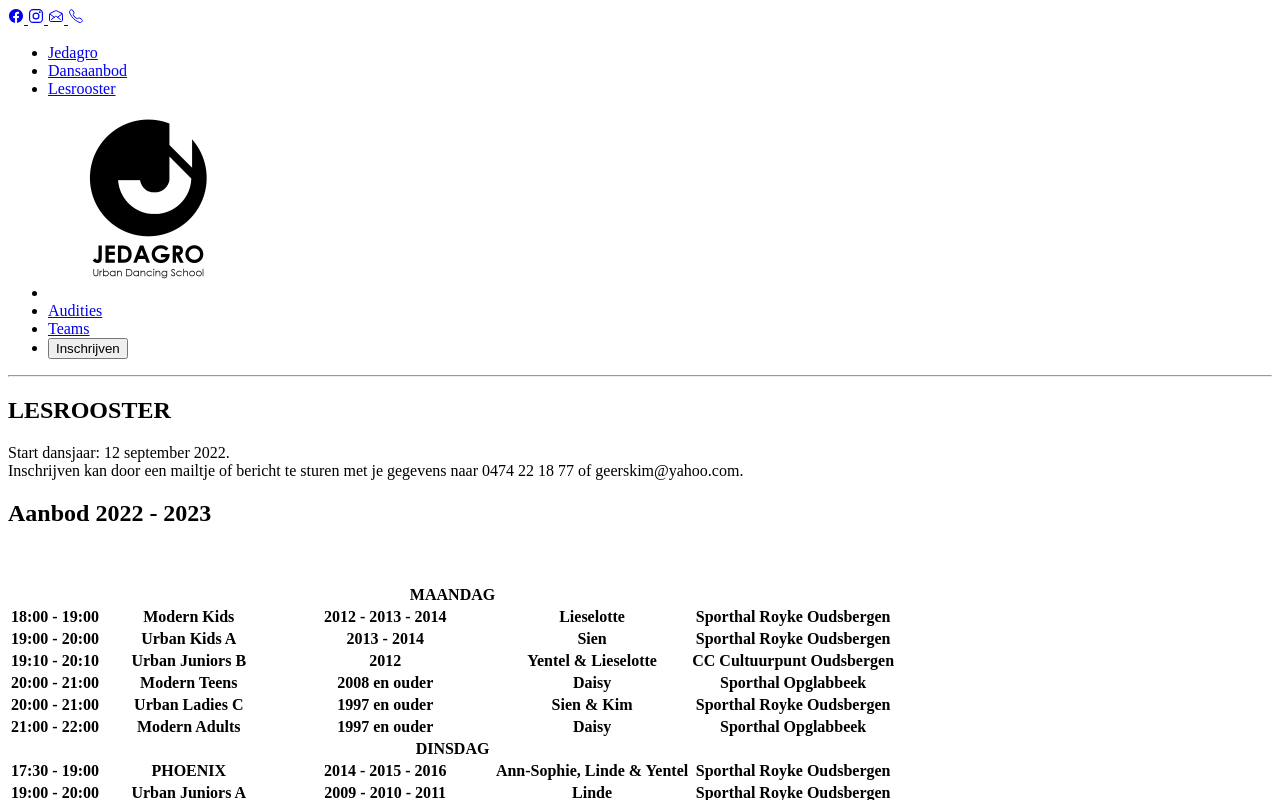
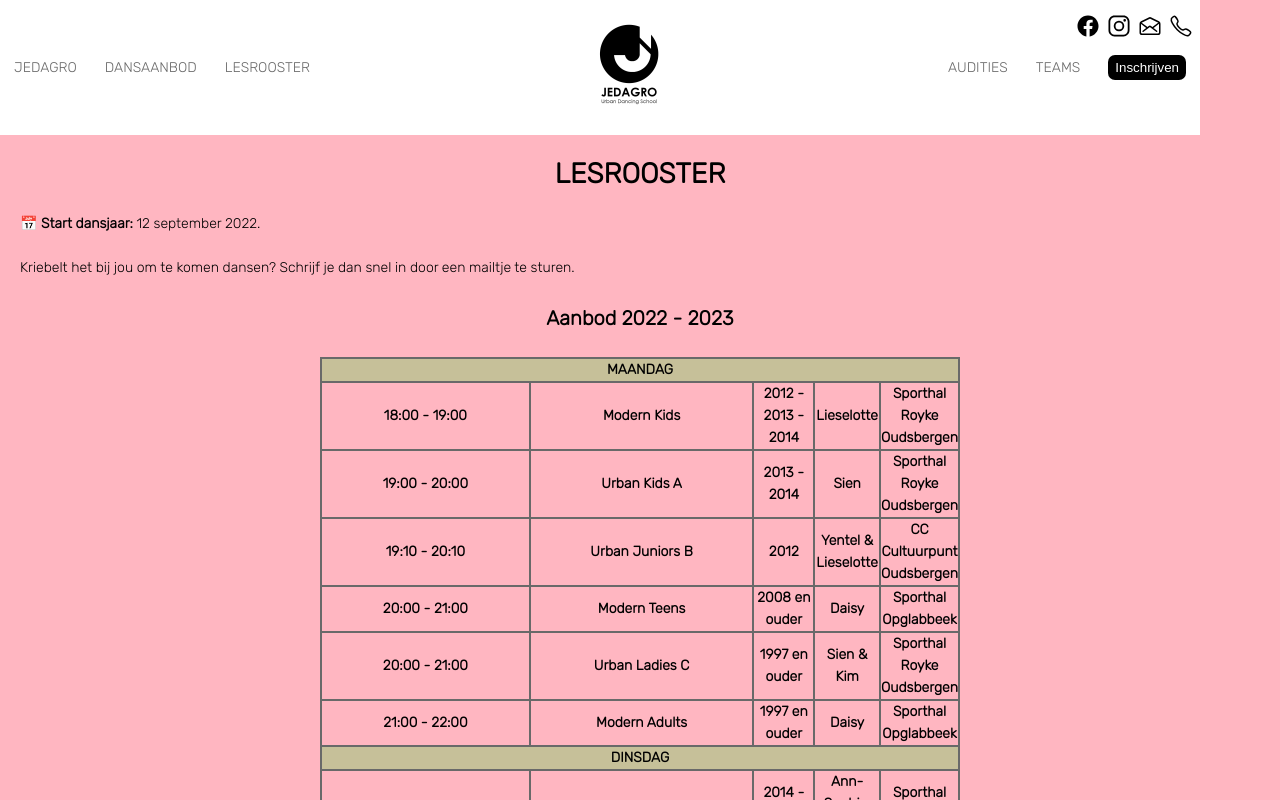
Before and after one commit to itfactory-tm/2022_2023_1wt_portfolio-r0374644, a website: page 3-Lesrooster.html in a window 1280 px wide. Shown: the top 800 px of the page. Drawn offline with nearby package versions, Linux system fonts and the light colour scheme.

Commit message:
update lesrooster

```diff
--- a/3-Lesrooster.html
+++ b/3-Lesrooster.html
@@ -8,7 +8,7 @@
           content="JEDAGRO vzw staat voor urban dansstijlen, maar ook voor het ontwikkelen van talent, het invullen >
          van de passie en ambitie van veel danser.">
     <script src="https://kit.fontawesome.com/a076d05399.js"></script>
-<!--    <link rel="stylesheet" href="css/Portfolio.css">-->
+    <link rel="stylesheet" href="portfolioNIEUW.css">
     <link rel="shortcut icon" href="assets/faviconjedagro.png" sizes="16x16">
     <link href="https://fonts.googleapis.com/css2?family=Roboto:ital,wght@0,500;1,900&family=Rubik:wght@300&display=swap"
           rel="stylesheet">
@@ -44,20 +44,17 @@
         </ul>
     </nav>
 </section>
-<hr>
 
-  <section>
-    <h1 id="Titel2">LESROOSTER</h1>
+  <article>
+     <h1 class="h1lesrooster">LESROOSTER</h1>
 
-      <article>
-      <p> Start dansjaar: 12 september 2022. <br>
-          Inschrijven kan door een mailtje of bericht te sturen met je gegevens naar 0474 22 18 77 of
-          geerskim@yahoo.com. </p>
-      </article>
-
-    <h2> Aanbod 2022 - 2023 </h2>
+        <article class="h1tekst">
+            <p> <strong> 📅 Start dansjaar: </strong> 12 september 2022. <br><br>
+            Kriebelt het bij jou om te komen dansen? Schrijf je dan snel in door een mailtje te sturen. </p>
+        </article>
+<div class="tabel">
+      <h2 class="h2lesrooster">Aanbod 2022 - 2023 </h2>
       <table>
-         <br> <br>
           <tr>
               <th class="dag" colspan="5">MAANDAG</th>
           </tr>
@@ -419,20 +416,12 @@
 
 
           <tr>
-              <th colspan="5">Deelname aan wedstrijdteams*: auditie vereist! *Modern Advanced: 1ste les = niveaubepaling </th>
+              <th colspan="5">Deelname aan wedstrijdteams*: auditie vereist! *Modern Advanced: 1ste les = niveaubepaling</th>
           </tr>
 
       </table>
+      </div>
 
-
-
-    <p>
-    AANDBOD 2022 - 2023
-    Start dansjaar: 12 september 2022.
-    Inschrijven kan door een mailtje of bericht te sturen met je gegevens naar 0474 22 18 77 of
-    geerskim@yahoo.com.
-    </p>
-  </section>
-
+  </article>
 
 </body>
--- a/css/Portfolio.css
+++ b/css/Portfolio.css
@@ -240,7 +240,6 @@ table, th, tr, td {
     border-collapse: separate;
     color: black;
     width: 500px;
-    width: 500px;
     margin: auto;
     border-spacing: 0;
     border: 1px solid dimgrey;
--- a/portfolioNIEUW.css
+++ b/portfolioNIEUW.css
@@ -289,9 +289,7 @@ footer {
     font-size: 28px;
     text-transform: uppercase;
     padding: 2rem;
-
     text-align: center;
-    justify-content: center;
     /*border: 1px solid red;*/
 }
 
@@ -301,6 +299,8 @@ footer {
     text-align: center;
     padding-top: 1rem;
     padding-bottom: 1rem;
+    margin-left: 1rem;
+    margin-right: 1rem;
     /*border: 3px solid green;*/
 }
 
@@ -312,14 +312,64 @@ footer {
 
 }
 
-.dansaanbodfoto {
-
-    /*margin: 10px 40px 10px 40px;*/
+.fotocontainer {
+    display: flex;
+    /*border: 1px solid black;*/
+    margin: 1rem;
 }
 
 
+.dansaanbodfoto {
+    display: flex;
+    width: 300px;
+    margin: auto;
+    padding: 0 0 50px;
+}
+
+/*tekstopmaak lesrooster*/
+
+.h1lesrooster {
+    font-size: 28px;
+    text-align: center;
+    padding: 2rem;
+}
+
+.h1tekst {
+    margin: 0 20px 0 20px;
+}
+
+.h2lesrooster {
+    font-size: 20px;
+    text-align: center;
+    padding: 2rem;
+}
+
+.h2tekst {
+    margin: 0 20px 0 20px;
+    padding: 1rem;
+}
 
 
+/*table*/
+
+.tabel {
+    padding-bottom: 50px;
+    padding-top: 0;
+}
+
+table, th, tr, td {
+    border-collapse: separate;
+    color: black;
+    width: 50%;
+    margin: auto;
+    border-spacing: 0;
+    border: 1px solid dimgrey;
+}
+
+th.dag {
+    font-weight: bold;
+    background-color: rgba(47, 219, 45, 0.27);
+}
 
 
 
```
Also changed, not shown: 2-Dansaanbod.html (+3 -3 lines).
